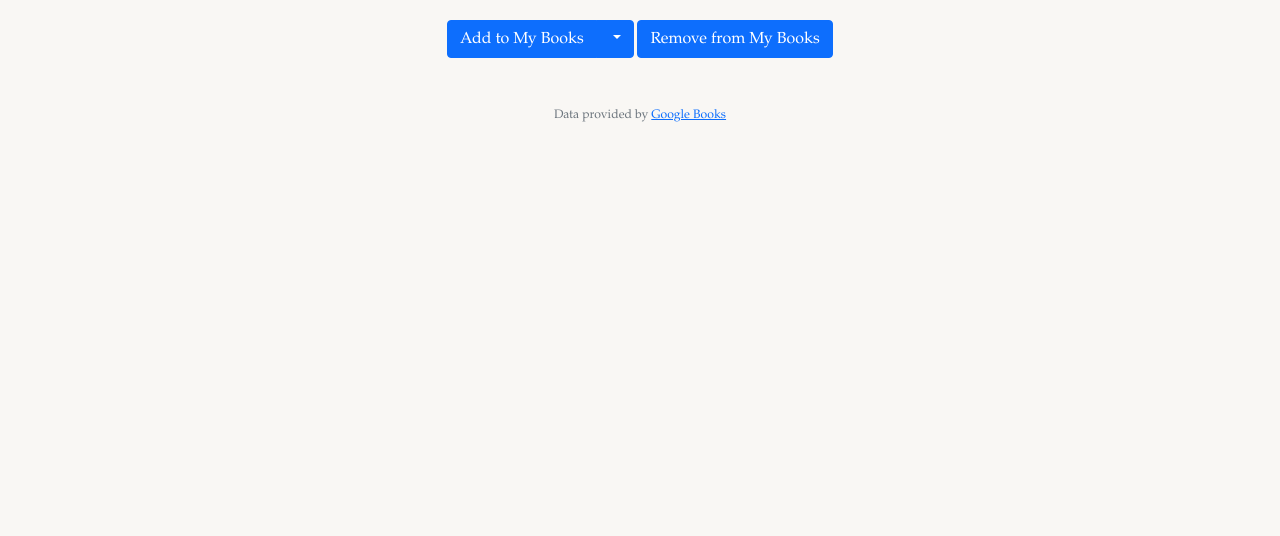
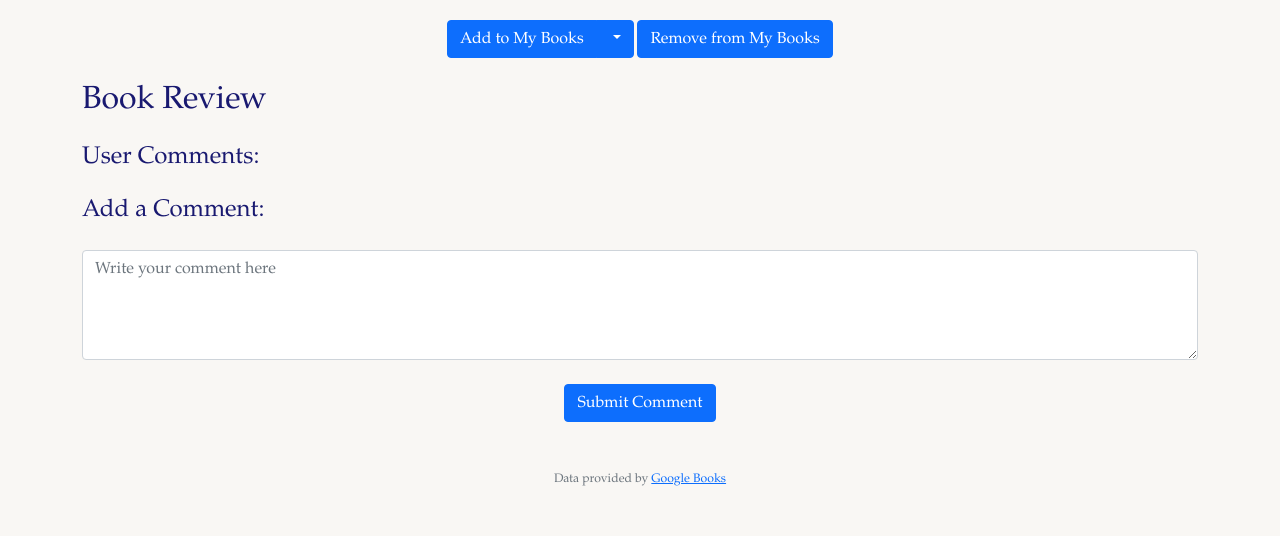
Before and after one commit to ckim48/ds_library, a Flask app: template templates/info.html in a window 1280 px wide. Shown: the part 296-832 px from the top of the page. Before the commit the page ends 418 px from the top, so only its background shows below. Run offline with Flask 3, Linux system fonts and the light colour scheme; the template is opened without the code that fills it, so the values that code supplies are empty; some libraries are stand-ins or nearby versions.

Commit message:
커멘트 프론트추가

```diff
--- a/static/styles.css
+++ b/static/styles.css
@@ -209,3 +209,6 @@ hr.solid {
 .filled {
         color: gold !important; /* Change this to any color you want for the filled stars */
     }
+.review-title{
+text-align:left;
+}
--- a/templates/info.html
+++ b/templates/info.html
@@ -42,9 +42,51 @@
                 <button type="submit" class="btn btn-primary" name="remove" id="remove" value="{{ isbn }}">Remove from My Books</button>
             </form>
         </div>
+        <div class="container">
+            <h2 class="review-title mt-4">Book Review</h2>
+                        <!-- Display existing comments -->
+            <div id="comments">
+                <h4 class="review-title mt-4">User Comments:</h4>
+                <ul id="comment-list">
+                    {% for comment in comments %}
+                        <li>{{ comment }}</li>
+                    {% endfor %}
+                </ul>
+            </div>
+
+            <!-- Form to add a new comment -->
+            <form id="comment-form">
+                <h4 class="review-title mt-4 mb-4">Add a Comment:</h4>
+                <textarea id="new-comment" class="form-control" rows="4" placeholder="Write your comment here"></textarea>
+                <button type="submit" class="btn btn-primary mt-4">Submit Comment</button>
+            </form>
+        </div>
         <script>
             document.querySelector('#add').onclick = function() {
                 alert("Added to My Books")
             }
         </script>
+
+            <script>
+        document.querySelector('#add').onclick = function() {
+            alert("Added to My Books")
+        }
+
+        // Handle comment submission
+        document.getElementById('comment-form').addEventListener('submit', function(event) {
+            event.preventDefault(); // Prevent the form from submitting normally
+
+            // Get the new comment from the textarea
+            const newComment = document.getElementById('new-comment').value;
+
+            // Append the new comment to the comment list
+            const commentList = document.getElementById('comment-list');
+            const commentItem = document.createElement('li');
+            commentItem.textContent = newComment;
+            commentList.appendChild(commentItem);
+
+            // Clear the textarea after submission
+            document.getElementById('new-comment').value = '';
+        });
+    </script>
 {% endblock %}
```
Also changed, not shown: lionbooks.db, 5 other files.
